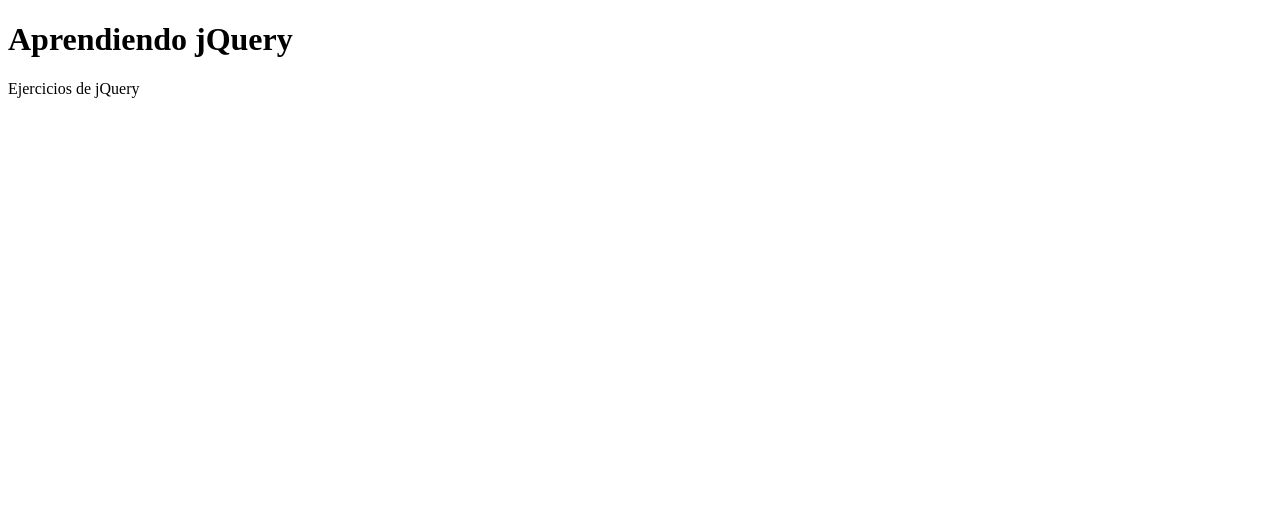
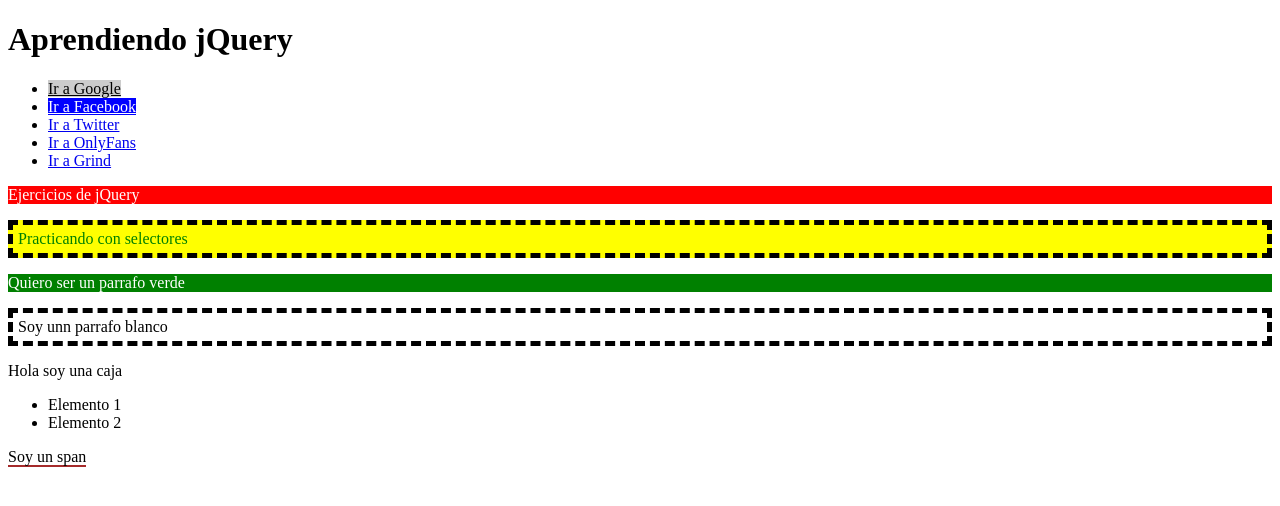
Before and after one commit to Ghdez13/Aprendiendo-jQuery, a plain HTML site: page index.html in a window 1280 px wide. Drawn offline with Linux system fonts and the light colour scheme.

Commit message:
En el ejercicio 01 aprendimos como trabajar con selectores de jQuery

```diff
--- a/index.html
+++ b/index.html
@@ -6,18 +6,56 @@
         <meta name="keywords" content="jQuery, JS, JavaScript"/>
         <meta name="description" content="Ejercicios para aprender como utilizar jQuery"/>
         <meta name="viewport" content="width=width-device, initial-scale=1.0"/>
-        <meta http-equiv="refresh" content="2"/>
+        <meta http-equiv="refresh" content="20"/>
         <meta name="author" content="Jerry Hernández"/>
         <title>Aprendiendo a utilizar jQuery</title>
         <script type="text/JavaScript" src="js/jquery-3.7.1.min.js"></script>
-        <script>
-            $(document).ready(function(){
-                console.log("jQuery y la web Cargados");
-            });
-        </script>
+        <script type="text/JavaScript" src="js/01-selectores.js"></script>
+        <style>
+            .zebra{
+                border: 5px dashed black;
+            }
+            .grande{
+                font-size: 30px;
+            }
+            .margen-superior{
+                display:block;
+                margin-top:45px;
+            }
+
+            .resaltado{
+                border-bottom:2px solid brown;
+            }
+        </style>
     </head>
     <body>
         <h1>Aprendiendo jQuery</h1>
-        <p>Ejercicios de jQuery</p>
+        <ul>
+            <li><a href="https://www.google.com" title="Google">Ir a Google</a></li>
+            <li><a href="https://www.facebook.com" title="Facebook">Ir a Facebook</a></li>
+            <li><a href="#" title="Twitter">Ir a Twitter</a></li>
+            <li><a href="#" title="OnlyFans">Ir a OnlyFans</a></li>
+            <li><a href="#" title="Grind">Ir a Grind</a></li>
+
+
+
+
+
+        </ul>
+        <p id="rojo" class="sin_borde">Ejercicios de jQuery</p>
+        <p id="amarillo" class="zebra">Practicando con selectores</p>
+        <p id="verde" class="sin_borde">Quiero ser un parrafo verde</p>
+        <p class="zebra">Soy unn parrafo blanco</p>
+
+        <div id="caja">
+            <p>Hola soy una caja</p>
+            <ul>
+                <li>Elemento 1</li>
+                <li id="elemento2">Elemento 2</li>
+            </ul>
+            <span class="resaltado">Soy un span</span>
+        </div>
+
+
     </body>
 </html>
--- /dev/null
+++ b/js/01-selectores.js
@@ -0,0 +1,48 @@
+$(document).ready(function () {
+
+    //le sélecteur d'id
+    $("#rojo").css("background", "red")
+        .css("color", "white");
+    $("#amarillo").css("background", "yellow")
+        .css("color", "green");
+    $("#verde").css("background","green")
+        .css("color","white");
+
+
+    // Le sélecteur de classe
+    var mi_clase = $(".zebra").css("padding","5px");
+
+    $(".sin_borde").click(function(){
+        console.log("Click dando en el parrafo");
+        $(this).addClass("zebra");
+    });
+
+    // Le sélecteur de balises
+    var parrafos = $("p").css("cursor","pointer");
+
+    parrafos.click(function(){
+        var that = $(this);
+        if(!that.hasClass("grande")){
+            that.addClass("grande");
+        }else{
+            that.removeClass("grande");
+        }
+    });
+
+    // Le sélecteur par attribut
+    $("[title='Google']").css("background","#ccc")
+                         .css("color","black");
+    $("[title='Facebook']").css("background","blue")
+                           .css("color","white");
+
+
+    //D'autres choses pour les sélecteurs
+
+    // $("p,a").addClass("margen-superior");
+
+    //Rechercher des éléments avec jQuery
+    var busqueda = $("#elemento2").parent().parent().find(".resaltado");
+
+    console.log(busqueda);
+
+});
```
